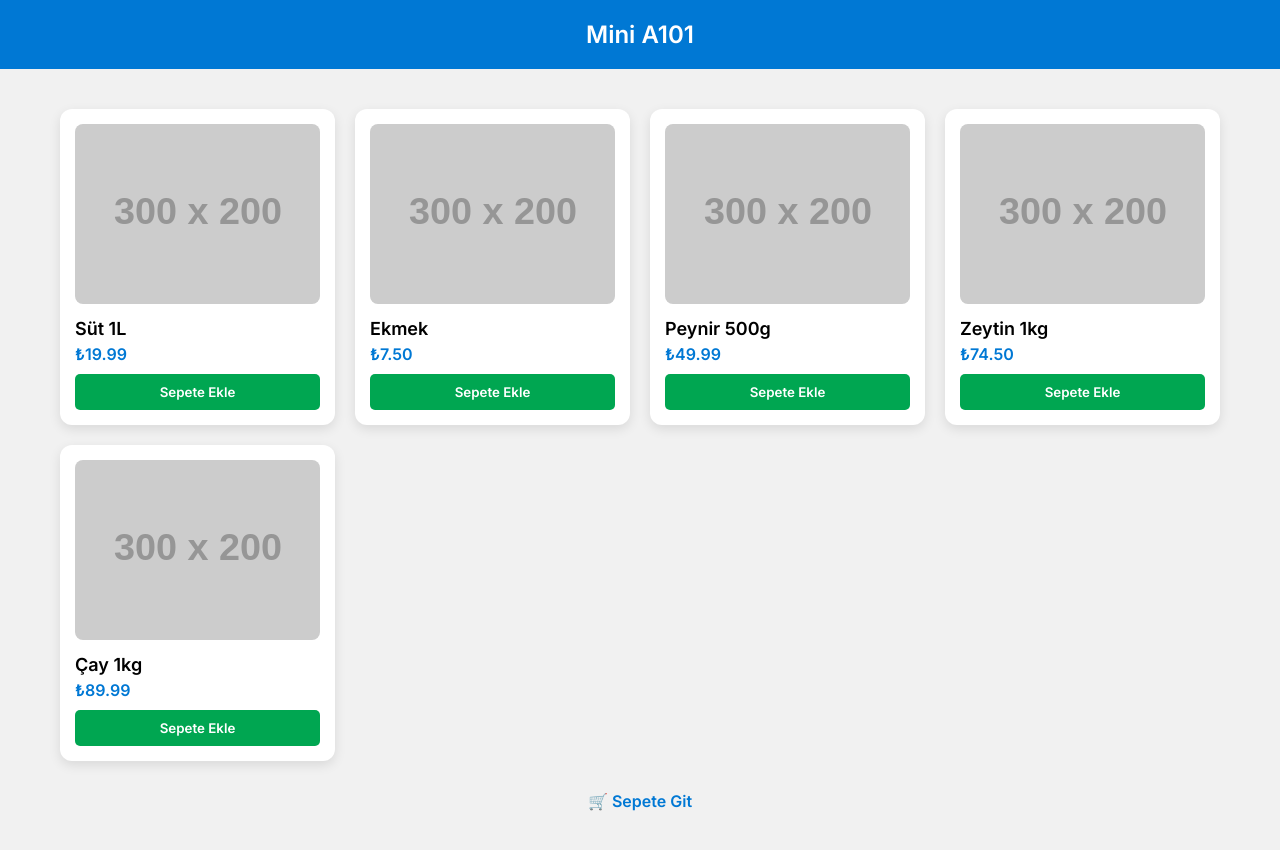
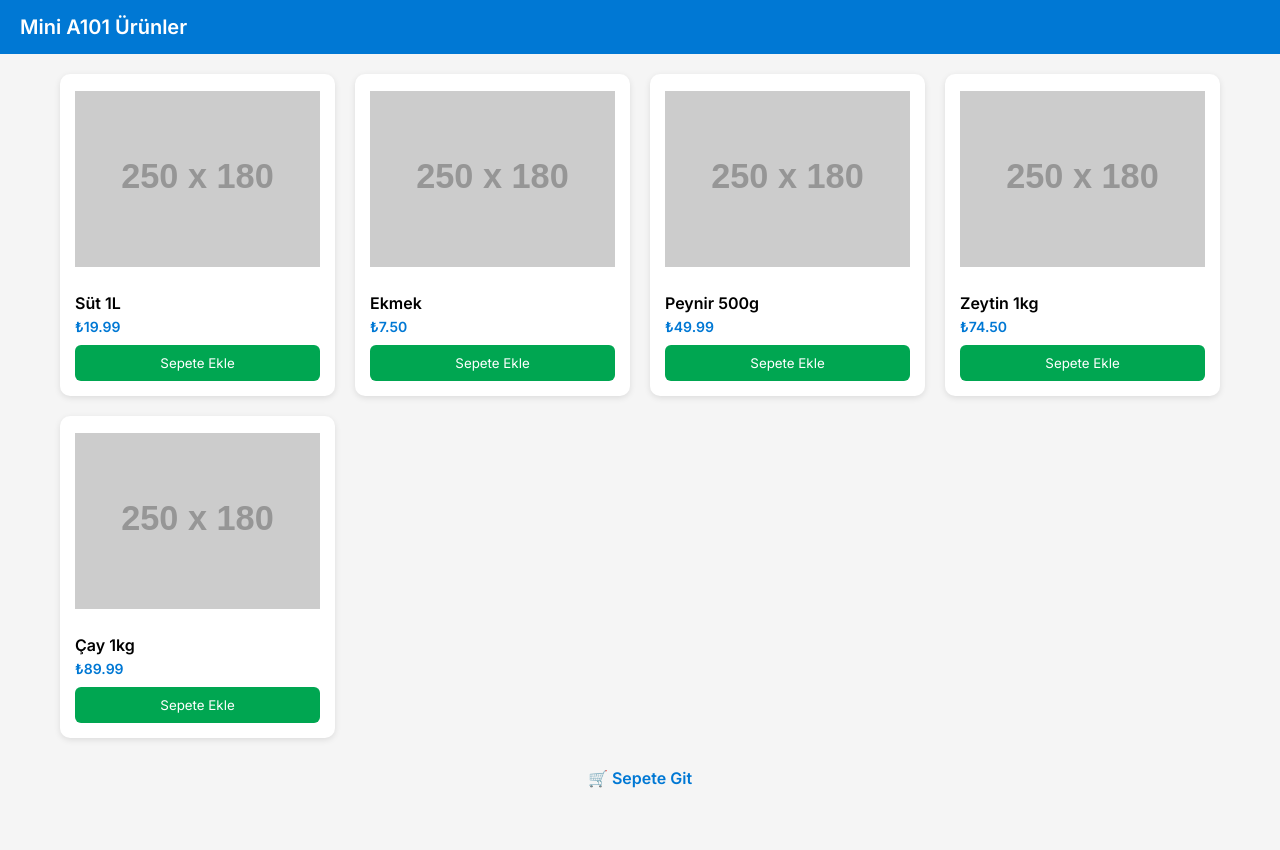
Before and after one commit to kaptankolo/mini101, a plain HTML site: page index.html in a window 1280 px wide. After the commit the page ends 808 px from the top, so only its background shows below. Drawn offline with Linux system fonts and the light colour scheme; placeholder pictures from the web are drawn by us.

Commit message:
Update index.html

```diff
--- a/index.html
+++ b/index.html
@@ -1,9 +1,9 @@
 <!DOCTYPE html>
 <html lang="tr">
 <head>
-  <meta charset="UTF-8">
-  <meta name="viewport" content="width=device-width, initial-scale=1.0">
-  <title>Mini A101 - Ana Sayfa</title>
+  <meta charset="UTF-8" />
+  <meta name="viewport" content="width=device-width, initial-scale=1.0" />
+  <title>Mini A101</title>
   <link href="https://fonts.googleapis.com/css2?family=Inter:wght@400;600&display=swap" rel="stylesheet">
   <style>
     * {
@@ -14,25 +14,24 @@
     }
 
     body {
-      background-color: #f1f1f1;
+      background-color: #f5f5f5;
     }
 
     header {
       background-color: #0078d4;
-      padding: 20px;
-      color: white;
-      text-align: center;
-      font-size: 24px;
-      font-weight: 600;
+      padding: 15px 20px;
+      color: #fff;
+      font-size: 20px;
+      font-weight: bold;
     }
 
     .container {
+      padding: 20px;
       max-width: 1200px;
-      margin: 40px auto;
-      padding: 0 20px;
+      margin: auto;
     }
 
-    .products {
+    .product-grid {
       display: grid;
       grid-template-columns: repeat(auto-fill, minmax(250px, 1fr));
       gap: 20px;
@@ -41,74 +40,73 @@
     .product {
       background: white;
       padding: 15px;
-      border-radius: 12px;
-      box-shadow: 0 4px 12px rgba(0, 0, 0, 0.1);
+      border-radius: 10px;
+      box-shadow: 0 2px 6px rgba(0,0,0,0.1);
       transition: transform 0.2s ease;
     }
 
     .product:hover {
-      transform: translateY(-5px);
+      transform: scale(1.02);
     }
 
     .product img {
       width: 100%;
       height: 180px;
-      object-fit: cover;
-      border-radius: 8px;
+      object-fit: contain;
+      margin-bottom: 10px;
     }
 
     .product h3 {
+      font-size: 16px;
       margin: 10px 0 5px;
-      font-size: 18px;
     }
 
     .product p {
-      font-size: 16px;
+      font-size: 14px;
       font-weight: bold;
       color: #0078d4;
     }
 
     .product button {
-      margin-top: 10px;
-      width: 100%;
-      padding: 10px;
       background-color: #00a651;
       color: white;
+      padding: 10px;
+      width: 100%;
       border: none;
-      border-radius: 5px;
-      font-weight: 600;
+      border-radius: 6px;
+      margin-top: 10px;
       cursor: pointer;
     }
 
     .product button:hover {
-      background-color: #007c41;
+      background-color: #008b48;
     }
 
-    .cart-link {
+    .go-to-cart {
       display: block;
       text-align: center;
       margin-top: 30px;
+      font-weight: bold;
       color: #0078d4;
-      font-weight: bold;
       text-decoration: none;
     }
   </style>
 </head>
 <body>
-  <header>Mini A101</header>
+  <header>Mini A101 Ürünler</header>
 
   <div class="container">
-    <div class="products" id="productList"></div>
-    <a class="cart-link" href="cart.html">🛒 Sepete Git</a>
+    <div class="product-grid" id="productList"></div>
+    <a href="cart.html" class="go-to-cart">🛒 Sepete Git</a>
   </div>
 
   <script>
     const products = [
-      { name: "Süt 1L", price: 19.99, image: "https://via.placeholder.com/300x200?text=S%C3%BCt+1L" },
-      { name: "Ekmek", price: 7.5, image: "https://via.placeholder.com/300x200?text=Ekmek" },
-      { name: "Peynir 500g", price: 49.99, image: "https://via.placeholder.com/300x200?text=Peynir+500g" },
-      { name: "Zeytin 1kg", price: 74.5, image: "https://via.placeholder.com/300x200?text=Zeytin+1kg" },
-      { name: "Çay 1kg", price: 89.99, image: "https://via.placeholder.com/300x200?text=%C3%87ay+1kg" }
+      { name: "Süt 1L", price: 19.99, image: "https://via.placeholder.com/250x180?text=S%C3%BCt" },
+      { name: "Ekmek", price: 7.5, image: "https://via.placeholder.com/250x180?text=Ekmek" },
+      { name: "Peynir 500g", price: 49.99, image: "https://via.placeholder.com/250x180?text=Peynir" },
+      { name: "Zeytin 1kg", price: 74.5, image: "https://via.placeholder.com/250x180?text=Zeytin" },
+      { name: "Çay 1kg", price: 89.99, image: "https://via.placeholder.com/250x180?text=%C3%87ay" }
     ];
 
     const productList = document.getElementById('productList');
@@ -117,7 +115,7 @@
       const div = document.createElement('div');
       div.className = 'product';
       div.innerHTML = `
-        <img src="${product.image}" alt="${product.name}">
+        <img src="${product.image}" alt="${product.name}" />
         <h3>${product.name}</h3>
         <p>₺${product.price.toFixed(2)}</p>
         <button onclick='addToCart("${product.name}", ${product.price})'>Sepete Ekle</button>
@@ -134,3 +132,7 @@
   </script>
 </body>
 </html>
+
+  </script>
+</body>
+</html>
```
